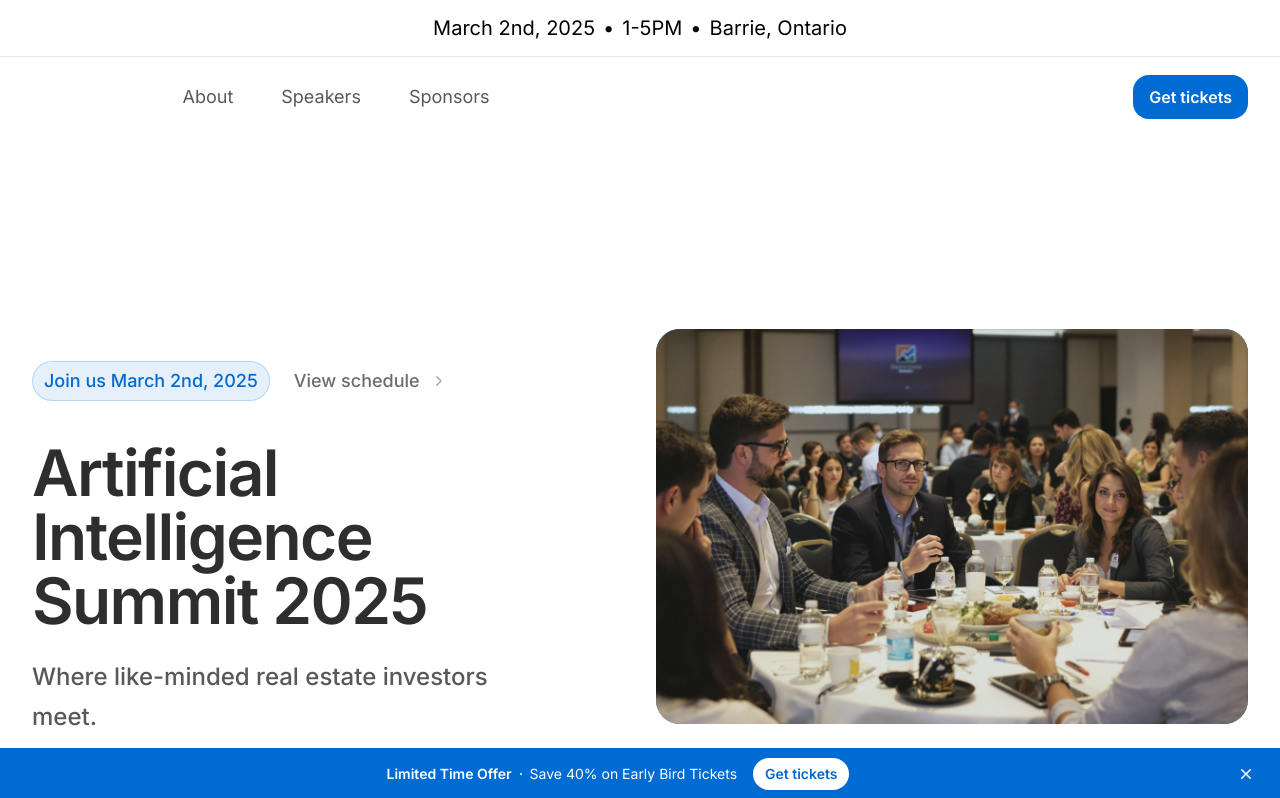
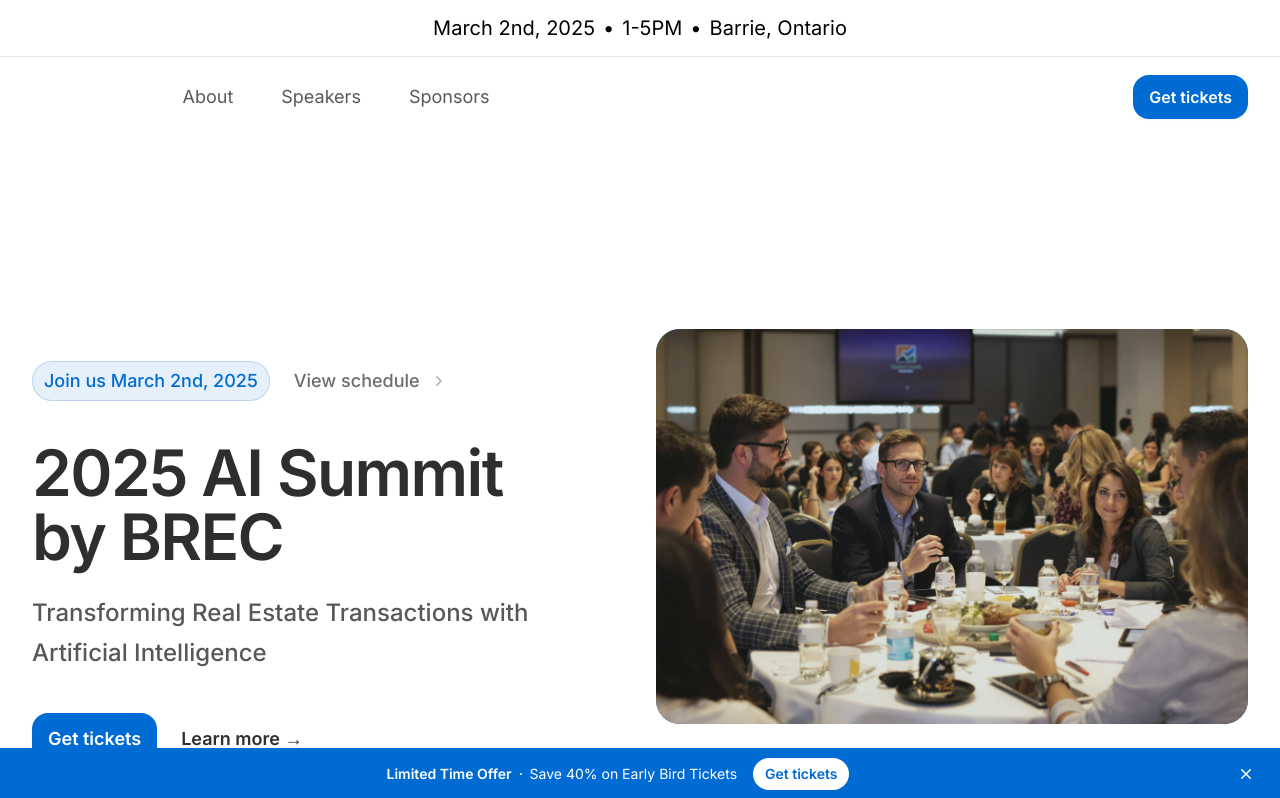
Before and after one commit to Jansiz/BRC, a Next.js app: page / in a window 1280 px wide. Shown: the top 798 px of the page. Built offline with nearby package versions, Linux system fonts and the light colour scheme.

Commit message:
fixed title and des

```diff
--- a/src/app/layout.tsx
+++ b/src/app/layout.tsx
@@ -20,11 +20,11 @@
 
 export const metadata: Metadata = {
   title: {
-    template: '%s - BRC',
-    default: 'Barrie Real Estate Collective',
+    template: '%s - 2025 AI Summit By BREC',
+    default: '2025 AI Summit By BREC',
   },
   description:
-    'Barrie Real Estate Collective is a networking and event organization dedicated to connecting real estate professionals, investors, and industry leaders. We host events that foster collaboration, share innovative insights, and empower growth in the real estate sector. Join us to stay informed, build meaningful connections, and shape the future of real estate.',
+    'Join us for an immersive afternoon exploring how AI is transforming real estate transactions. Presented by Barrie Real Estate Collective (BREC).',
 }
 
 export default function RootLayout({
--- a/src/components/Brec.tsx
+++ b/src/components/Brec.tsx
@@ -21,10 +21,10 @@
                   </a>
                 </div>
                 <h1 className="mt-10 text-5xl font-semibold tracking-tight text-[#2e2e2e] sm:text-6xl">
-                  Artificial Intelligence Summit 2025
+                  2025 AI Summit by BREC
                 </h1>
                 <p className="mt-6 text-xl font-medium text-[#2e2e2e]/80 sm:text-2xl">
-                  Where like-minded real estate investors meet.
+                  Transforming Real Estate Transactions with Artificial Intelligence
                 </p>
                 <div className="mt-10 flex items-center gap-x-6">
                   <Button href="#tickets" className="text-lg">Get tickets</Button>
--- a/src/components/Layout.tsx
+++ b/src/components/Layout.tsx
@@ -9,7 +9,11 @@
   return (
     <>
       <Head>
-        <title>Barrie Real Estate Collection</title>
+        <title>2025 AI Summit by BREC | Barrie Real Estate Collective</title>
+        <meta
+          name="description"
+          content="Join us for an immersive afternoon exploring how AI is transforming real estate transactions. Presented by Barrie Real Estate Collective (BREC)."
+        />
         <link rel="icon" href="/favicon.ico" />
         <link rel="apple-touch-icon" sizes="180x180" href="/apple-touch-icon.png" />
         <link rel="icon" type="image/png" sizes="32x32" href="/favicon-32x32.png" />
```
